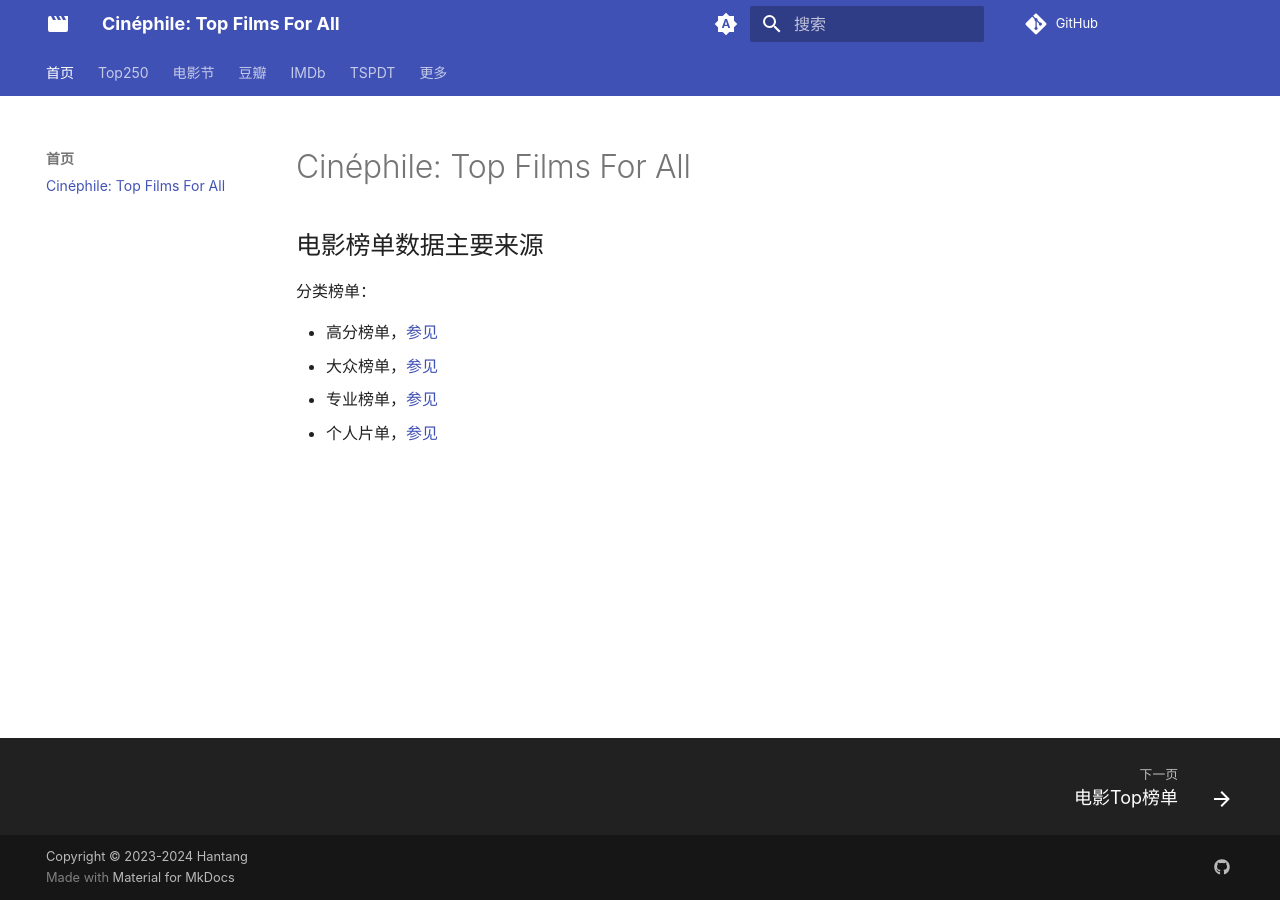
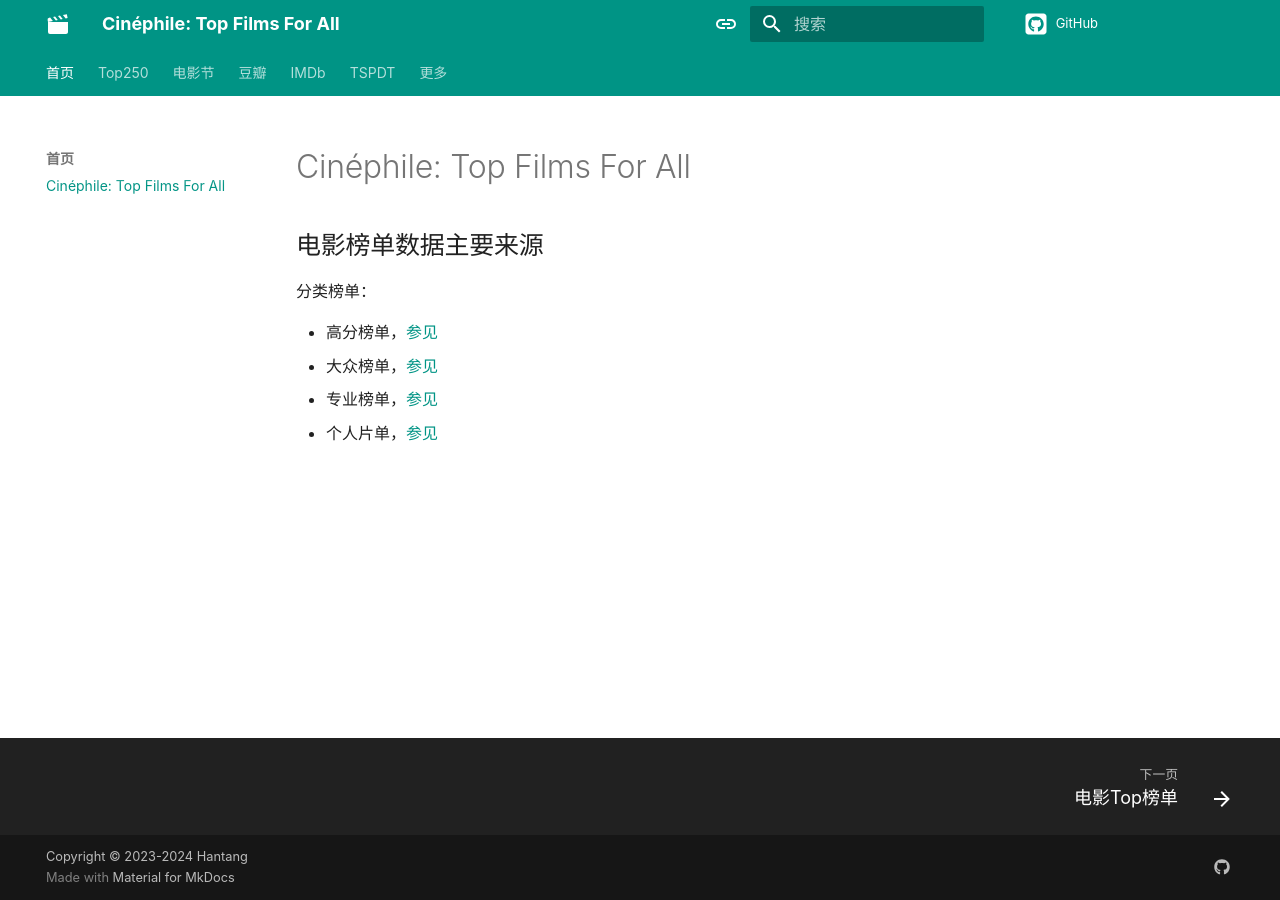
Before and after one commit to hantang/cinephile, an MkDocs documentation site: the page built from docs/index.md, in a window 1280 px wide. Built offline with MkDocs 1.6.1 and Material for MkDocs 9.7.7, drawn with Linux system fonts in a browser that asks for light colours; some web fonts are replaced; comment, search, counter and statistics services are not loaded.

Commit message:
Update mkdocs

```diff
--- a/mkdocs.yml
+++ b/mkdocs.yml
@@ -8,27 +8,31 @@ repo_url: https://github.com/hantang/cinephile/
 # Theme
 theme:
   name: material
+  custom_dir: overrides
   language: "zh"
-  custom_dir: overrides
+  # favicon: assets/favicon.ico
   icon:
-    logo: material/movie
+    logo: material/movie-open
+    repo: fontawesome/brands/square-github
   font:
-    text: Helvetica Neue, Roboto
+    text: Open Sans, Helvetica Neue, Roboto, sans-serif, serif
     code: Fira Mono, Fira Code, Roboto Mono, monospace
   palette:
     - media: "(prefers-color-scheme)"
-      primary: deep purple
-      accent: deep purple
       toggle:
-        icon: material/brightness-auto
+        icon: material/link
         name: Switch to light mode
     - media: "(prefers-color-scheme: light)"
       scheme: default
+      primary: teal
+      accent: teal
       toggle:
         icon: material/toggle-switch
         name: Switch to dark mode
     - media: "(prefers-color-scheme: dark)"
       scheme: slate
+      primary: black
+      accent: indigo
       toggle:
         icon: material/toggle-switch-off
         name: Switch to system preference
@@ -91,7 +95,11 @@ extra:
       link: https://github.com/hantang
 
 plugins:
-  - search
+  - search:
+      lang:
+        - en
+        - zh
+      separator: '[\s\-,:!=\[\]()"/\u200b]+|(?!\b)(?=[A-Z][a-z])|\.(?!\d)|&[lg]t;'
   - table-reader
   - minify:
       minify_html: true
```
